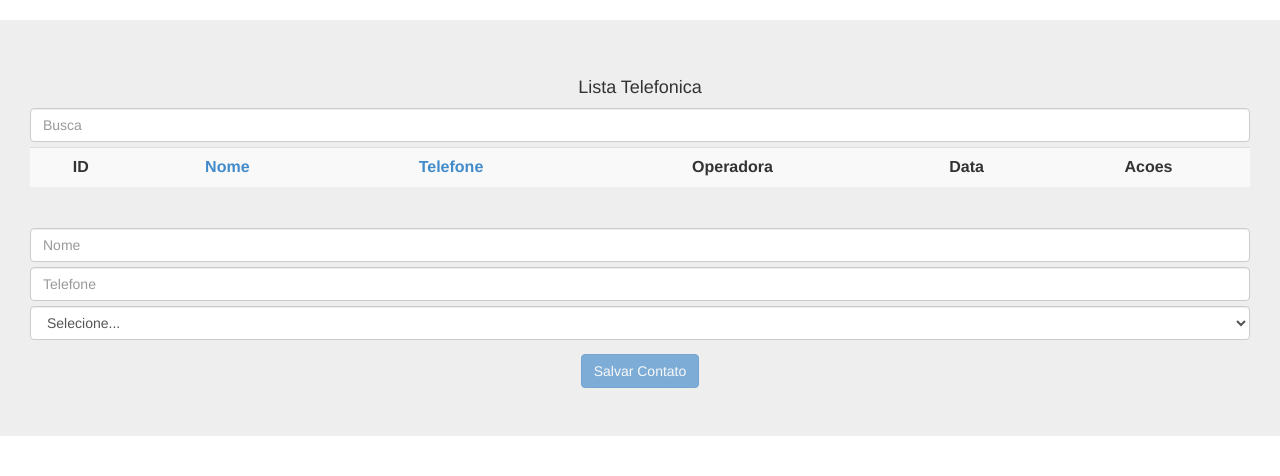
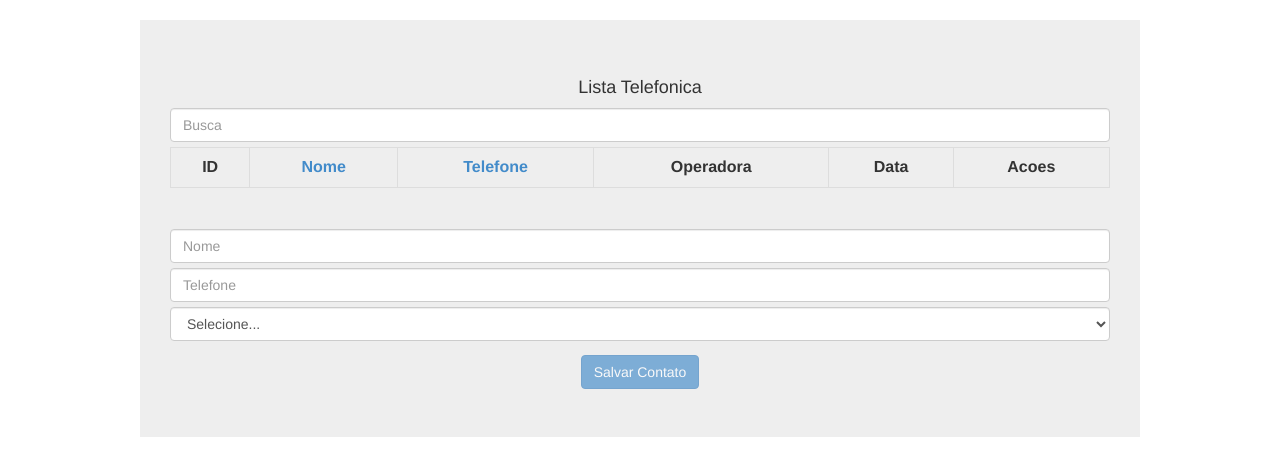
Before and after one commit to PhellipeGonzaga/agendaTelefonica, a plain HTML site: page app/index.html in a window 1280 px wide. Drawn offline with Linux system fonts and the light colour scheme; no server answers.

Commit message:
[app][css] ajusting style app

```diff
--- a/app/css/style.css
+++ b/app/css/style.css
@@ -3,7 +3,7 @@
 }
 
 .jumbotron{
-    width: 1200x;
+    width: 1000px;
     text-align: center;
     margin-top: 20px;
     margin-right: auto;
@@ -12,9 +12,7 @@
 .form-control{
     margin-bottom: 5px;
 }
-.selecionado{
-    background-color: yellow;
-}
+
 
 td,th{
     text-align: center;
--- a/app/index.html
+++ b/app/index.html
@@ -13,7 +13,7 @@
   <div class="jumbotron" ng-controller="TelefonesCtrl">
     <h4>Lista Telefonica</h4>
     <input class="form-control" type="text" ng-model="buscaUsuario" placeholder="Busca" />
-    <table class="table table-striped">
+    <table class="table table-bordered">
       <tr>
         <th>ID</th>
         <th>
```
